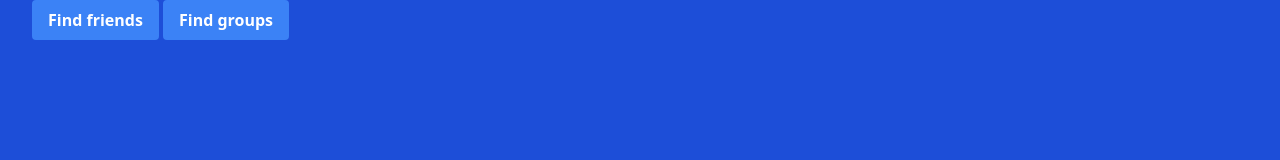
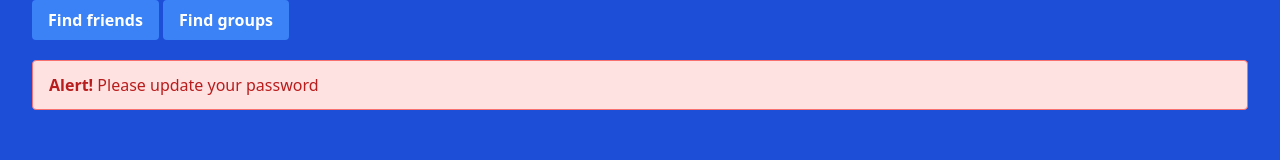
Before and after one commit to lilKriT/tailwind-traversy-crash, a website: page src/index.html in a window 1280 px wide. Drawn offline with Linux system fonts and the light colour scheme.

Commit message:
Added an alert.

```diff
--- a/src/index.html
+++ b/src/index.html
@@ -11,12 +11,21 @@
   </head>
   <body class="bg-blue-700">
     <div class="container">
+      <!-- Buttons -->
       <button
         class="bg-blue-500 text-white font-bold py-2 px-4 rounded hover:bg-blue-400"
       >
         Find friends
       </button>
       <button class="btn btn-blue">Find groups</button>
+      <!-- Alert -->
+      <div
+        class="bg-red-100 border border-red-400 text-red-700 px-4 py-3 rounded relative my-5"
+        role="alert"
+      >
+        <strong class="font-bold">Alert!</strong>
+        <span class="block sm:inline">Please update your password</span>
+      </div>
     </div>
   </body>
 </html>
```
Also changed, not shown: dist/output.css.
